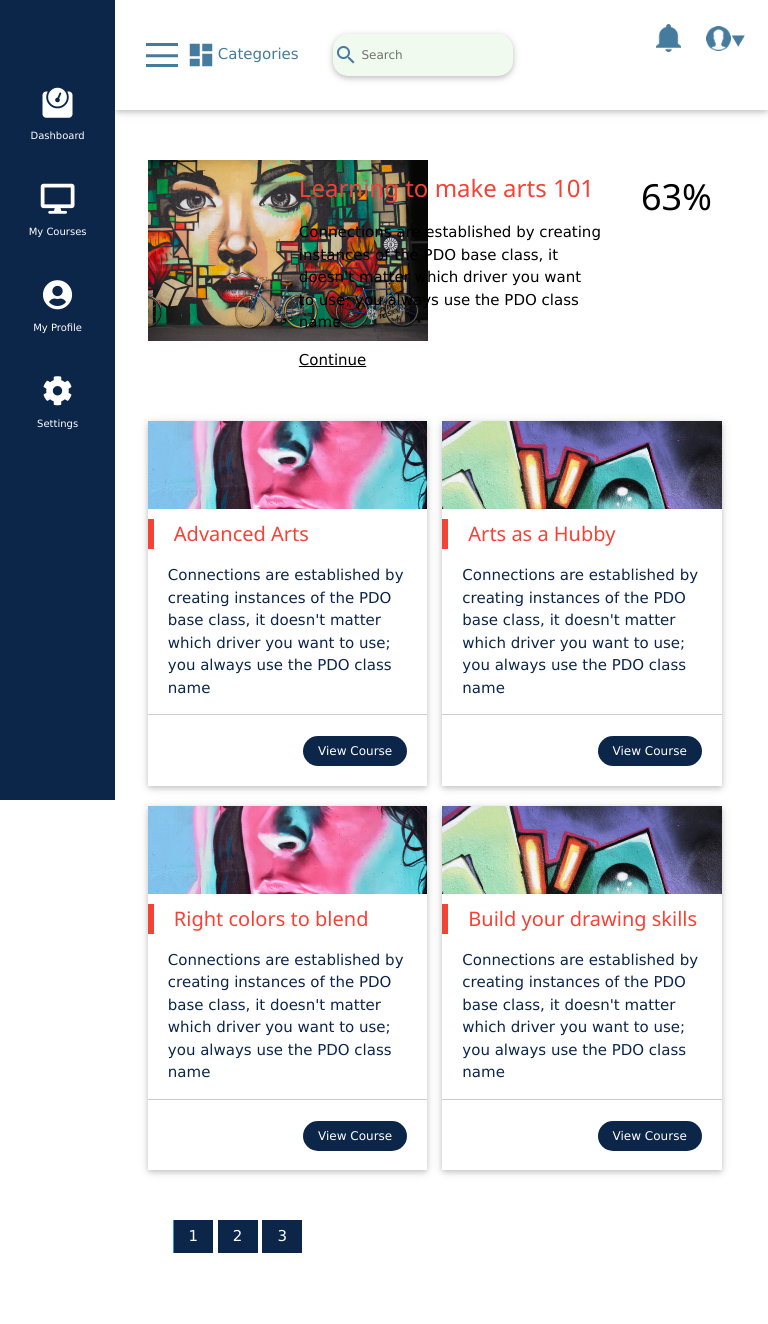
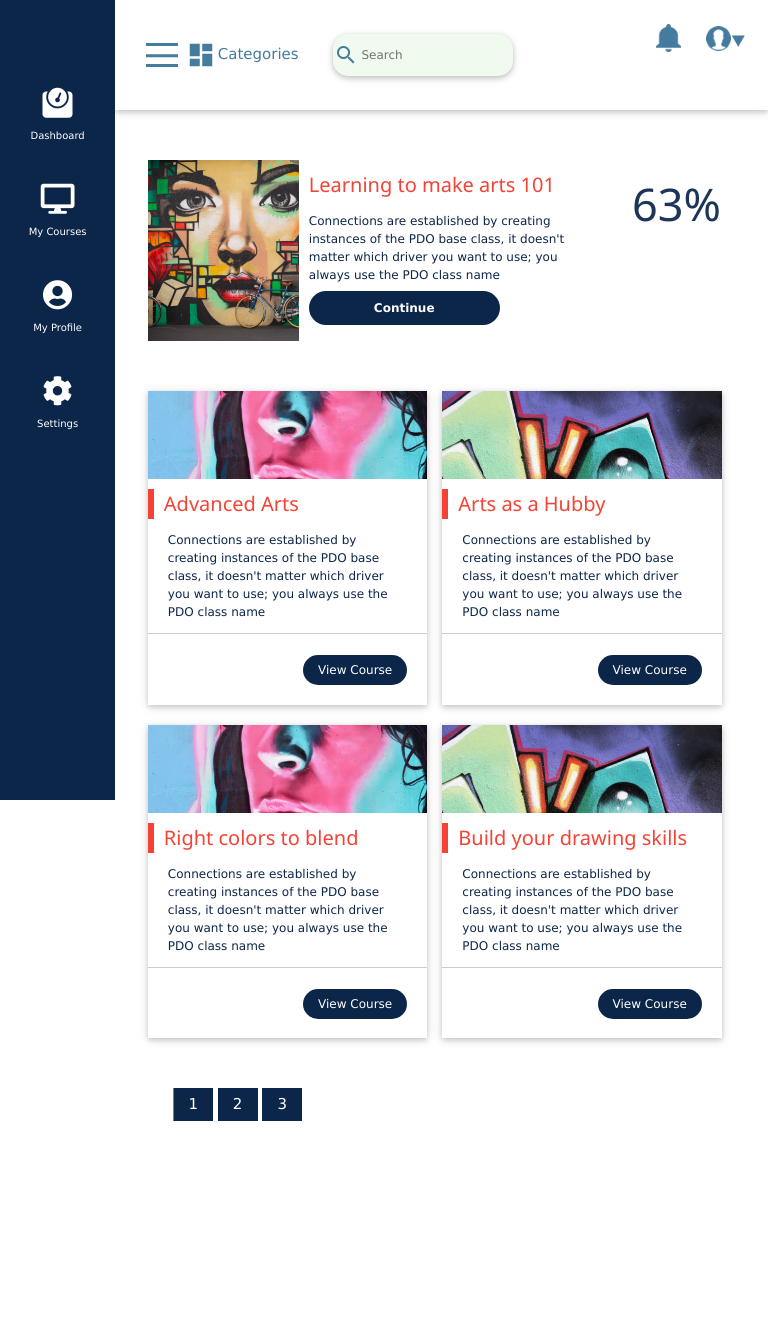
Before and after one commit to WayMakerDigital/LMS-UI, a PHP site: page /courses.html in a window 768 px wide. Shown: the top 1324 px of the page. After the commit the page ends 1121 px from the top, so only its background shows below. Run offline with PHP 8.4, Linux system fonts and the light colour scheme; some libraries are stand-ins or nearby versions.

Commit message:
Add files via upload

```diff
--- a/css/dashboard.css
+++ b/css/dashboard.css
@@ -14,6 +14,13 @@
 .w3-status-card{padding-left:5%; margin:50px 0px;}
 .w3-status-card a .w3-card-2 h1{font-weight:bold; font-size:64px;  color:#0C264A;}
 .w3-status-card a .w3-card-2 h3{text-transform:uppercase; color:#0C264A;}
+.w3-status-card .w3-card-2 .w3-half{padding:10px 20px 10px 20px;}
+.w3-status-card .w3-card-2 .w3-half p{color:rgb(12, 38, 74);}
+.w3-status-card .w3-card-2 .w3-half h3{font-size:20px;}
+.w3-status-card .w3-card-2 .w3-half a{width:220px; background:#0C264A; padding:15px 85px; color:#ffffff; text-decoration:none; border-radius:40px; font-size:12px; font-weight:bold;}
+.w3-status-card .w3-card-2 .w3-quarter{overflow:hidden;}
+.w3-status-card .w3-card-2 .w3-quarter h1{font-size:64px; color:#1D3557;}
+
 .w3-enrollments{padding-left:5%; margin:30px 0px;}
 .w3-enrollments h3{font-size:20px;}
 .w3-enrollments .w3-card-2{width:46.25%; margin-right:2.5%; margin-bottom:20px;}
@@ -40,6 +47,15 @@
 	.container .w3-bar .toggler{border:none; background:#fff;}
 	.container .w3-bar input{padding:12px 4px 12px 28px; border-radius:15px; background:url(../images/search.png) no-repeat #F1FAEE; border:thin #999; font-size:12px; width:180px; margin:10px;}
 	.w3-status-card a .w3-card-2 h3{text-transform:uppercase; color:#0C264A; font-size:12px; font-weight:bold;}
+.w3-status-card .w3-card-2 .w3-half{padding:0px 10px 10px 10px;}
+	.w3-status-card .w3-card-2 .w3-half p{color:rgb(12, 38, 74); font-size:12px;}
+
+	.w3-status-card .w3-card-2 .w3-half a{width:200px; background:#0C264A; padding:10px 65px; color:#ffffff; text-decoration:none; border-radius:20px; font-size:12px;}
+	.w3-status-card .w3-card-2 .w3-quarter{overflow:hidden;}
+	.w3-status-card .w3-card-2 .w3-quarter h1{font-size:45px; color:#1D3557;}
+
+	.w3-enrollments .w3-card-2 h3{padding-left:10px; }
+	.w3-enrollments .w3-card-2 p{padding:0px 20px; color:#0C264A; font-size:12px;}
 }
 
 @media only screen and (max-width: 481px)
```
